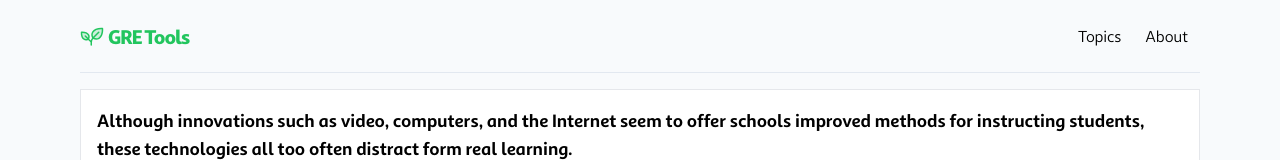
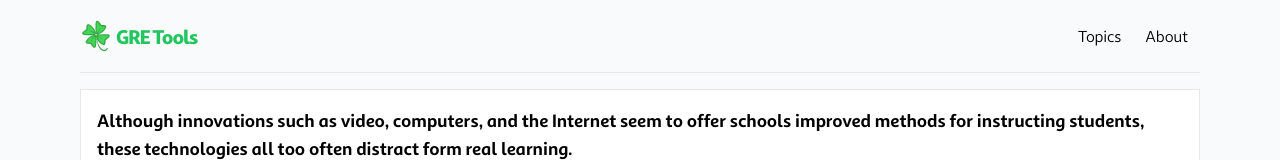
Before and after one commit to shenlu89/grego, a Next.js app: page / in a window 1280 px wide. Shown: the top 160 px of the page. Built offline with nearby package versions, Linux system fonts and the light colour scheme.

Commit message:
chore: change logo

```diff
--- a/components/header.tsx
+++ b/components/header.tsx
@@ -2,7 +2,6 @@
 import type { NextPage } from "next";
 import Link from "next/link";
 import { usePathname } from "next/navigation";
-import { PiPlantDuotone } from "react-icons/pi";
 import { HeaderNavLinks } from "@/data/meta-data";
 
 const Navbar: NextPage = () => {
@@ -12,7 +11,7 @@ const Navbar: NextPage = () => {
     <header className="flex max-w-6xl container mx-auto select-none md:relative fixed inset-x-0 bottom-0 z-50">
       <div className="flex justify-between w-full mx-4 py-4 border border-x-0 border-t-0 border-b-slate-200">
         <Link href={"/"} className="flex text-green-500 space-x-1 items-center">
-          <PiPlantDuotone className="flex size-6" />
+          <img src="/logo.svg" className="flex size-8" />
           <span className="text-xl font-extrabold tracking-tighter self-center pr-8">
             GRE Tools
           </span>
```
Also changed, not shown: public/logo.svg.
